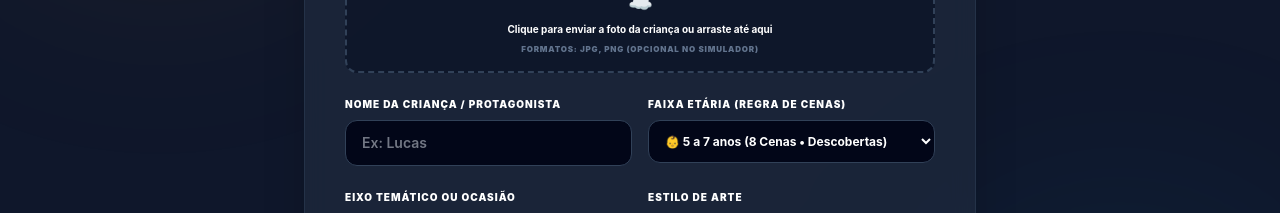
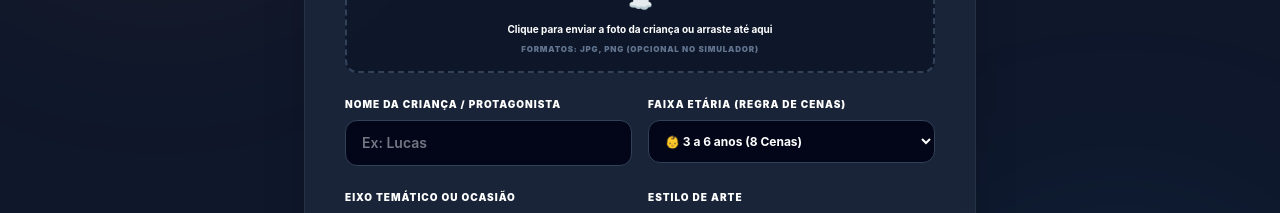
Before and after one commit to nogueiralfha-ux/toontales-ai, a React (Vite) app: page / in a window 1280 px wide. Shown: the part 1320-1533 px from the top of the page. Built offline with nearby package versions, Linux system fonts and the light colour scheme.

Commit message:
fix: padronizar faixas etarias em 3 a 6 anos e 7 a 12 anos em todas as telas

```diff
--- a/src/presentation/components/LandingPage.tsx
+++ b/src/presentation/components/LandingPage.tsx
@@ -297,9 +297,9 @@ export const LandingPage: React.FC<LandingPageProps> = ({ onEnterStudio, onSelec
                       onChange={(e) => setSelectedAge(e.target.value)}
                       className="w-full px-3 py-3 bg-slate-950 border border-slate-700 rounded-xl focus:border-amber-500 focus:outline-none text-slate-250 text-xs font-bold"
                     >
-                      <option value="2-6">👶 5 a 7 anos (8 Cenas • Descobertas)</option>
+                      <option value="2-6">👶 3 a 6 anos (8 Cenas)</option>
                       <option value="7-12">👦 7 a 12 anos (12 Cenas)</option>
-                      <option value="adulto">👨 14+ anos / Adultos (16 Cenas • Homenagens)</option>
+                      <option value="adulto">👨 Adulto / Homenagem (16 Cenas)</option>
                     </select>
                   </div>
                 </div>
--- a/src/presentation/components/StoryCreator.tsx
+++ b/src/presentation/components/StoryCreator.tsx
@@ -256,7 +256,7 @@ export const StoryCreator: React.FC<StoryCreatorProps> = ({ onGenerate }) => {
                     : 'bg-slate-950/40 border-slate-800 text-slate-400 hover:bg-slate-900/60'
                 }`}
               >
-                2-6 anos <span className="block text-[10px] font-normal opacity-90">(8 Cenas)</span>
+                3-6 anos <span className="block text-[10px] font-normal opacity-90">(8 Cenas)</span>
               </button>
               <button
                 type="button"
```
Also changed, not shown: 1 other file (tests, documents, lock files or other folders).
